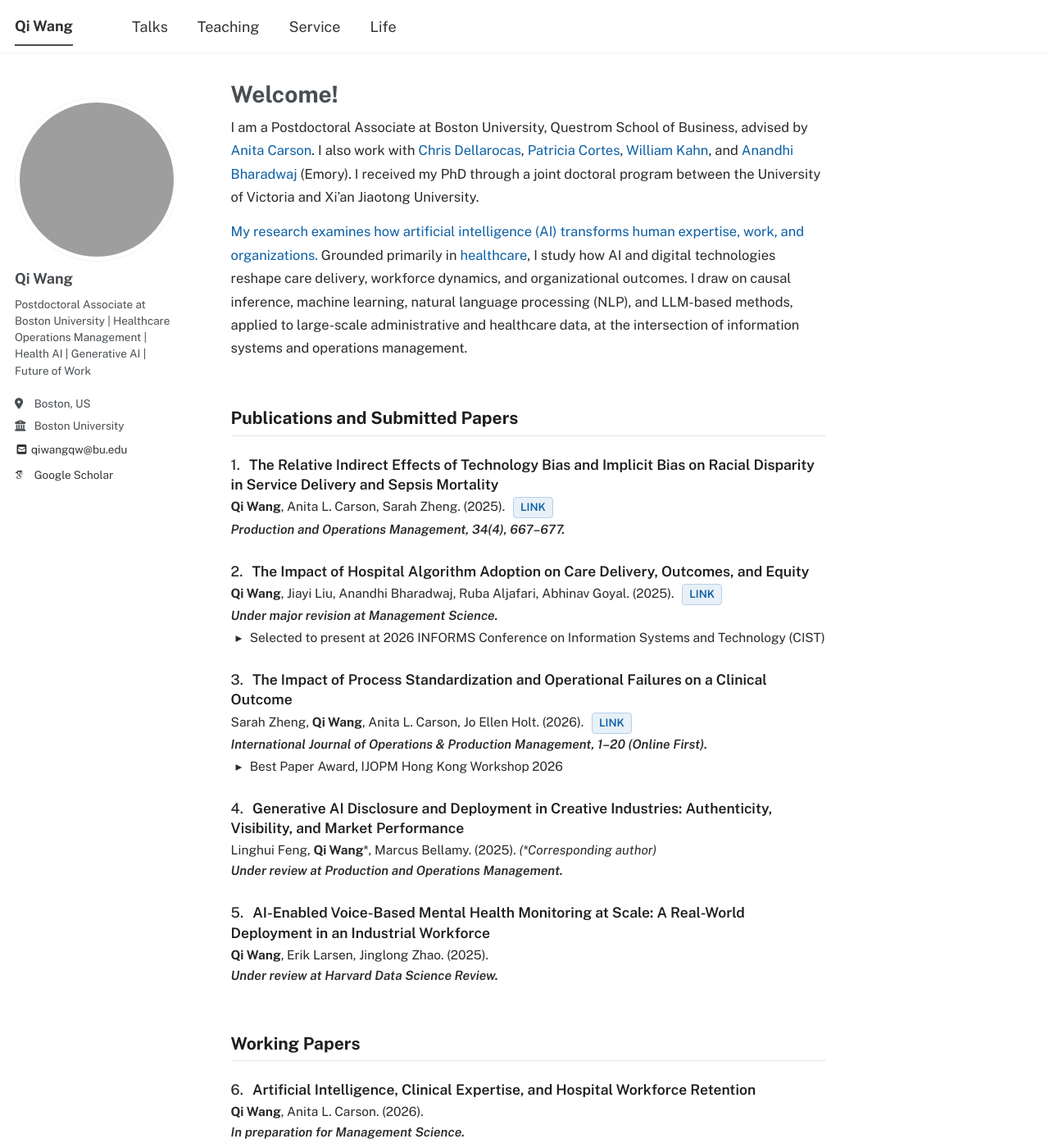
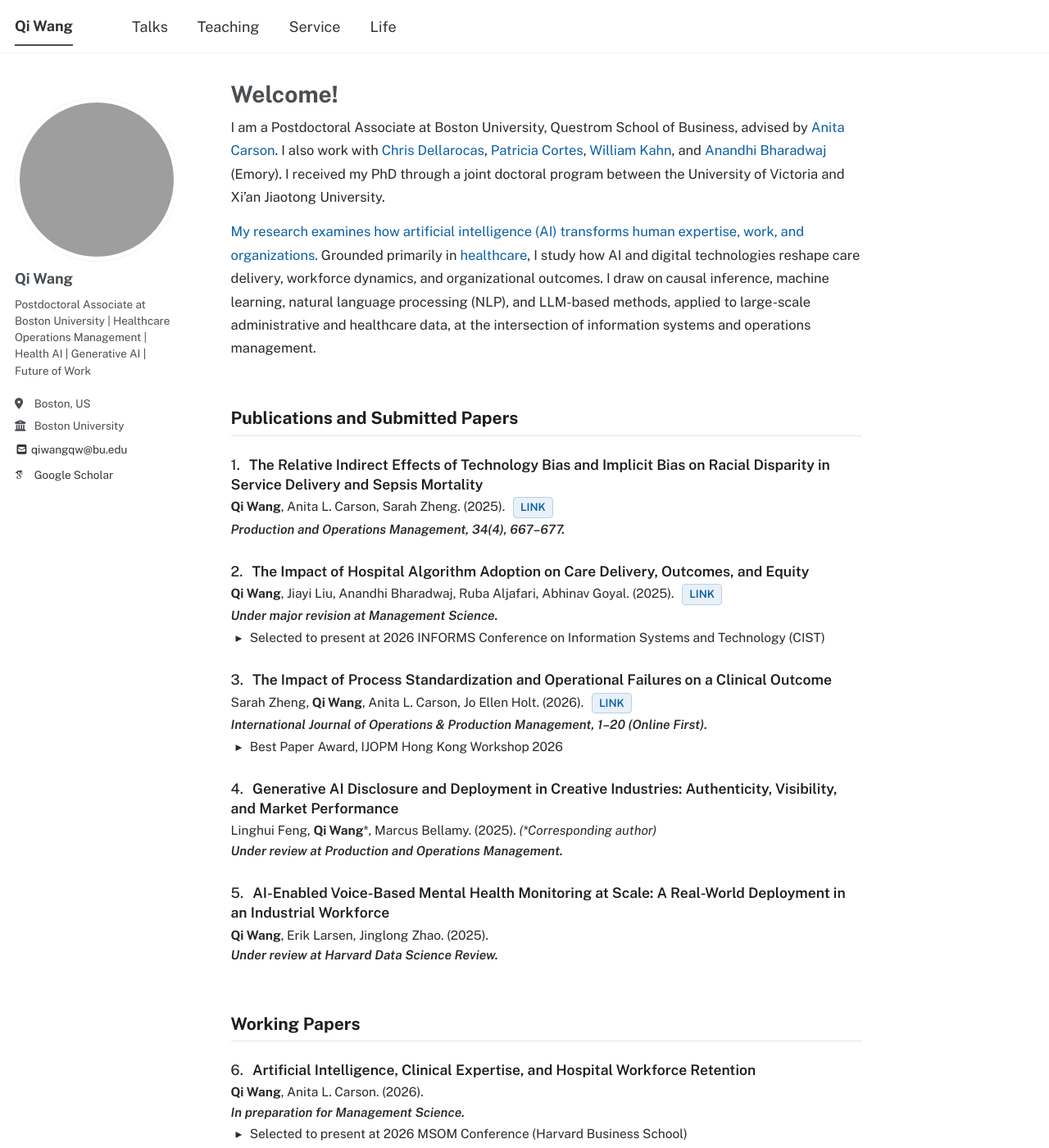
Before and after one commit to qiwang-katherine/qiwang-katherine.github.io, a Jekyll site: the page built from _pages/about.md, in a window 1280 px wide and 1400 px high. Shown: the whole window at 82% size. Built offline with Jekyll 4.4.1, drawn with Linux system fonts in a browser that asks for light colours; some web fonts are replaced; a script bundle is joined from its source files by our own code; library files that are not in the unit come from our copies.

Commit message:
main.scss

```diff
--- a/assets/css/main.scss
+++ b/assets/css/main.scss
@@ -46,7 +46,7 @@
 
 /* ========== Main content ========== */
 .page__content {
-  max-width: 44em;
+  max-width: 56em;
 }
 
 .page__content,
```
